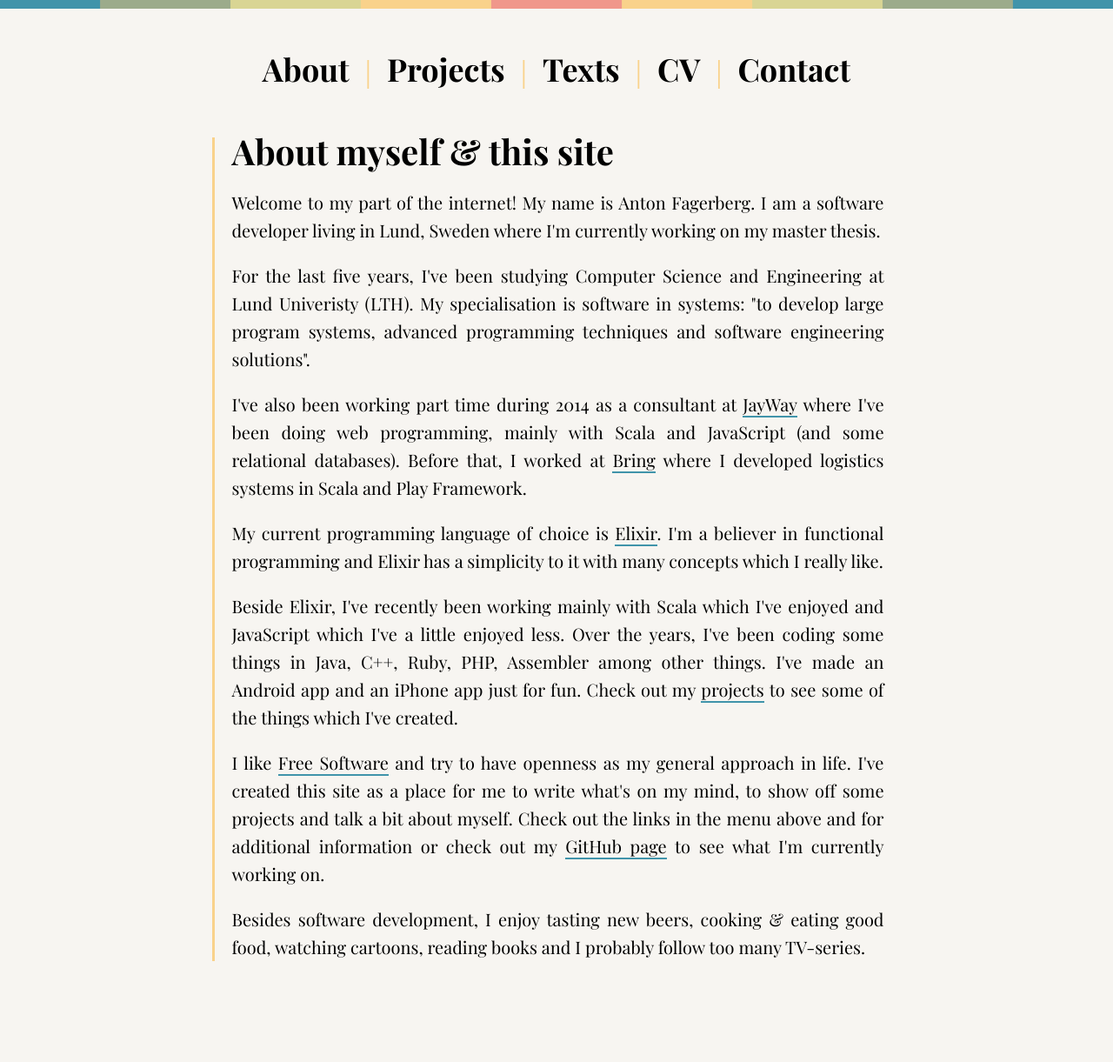
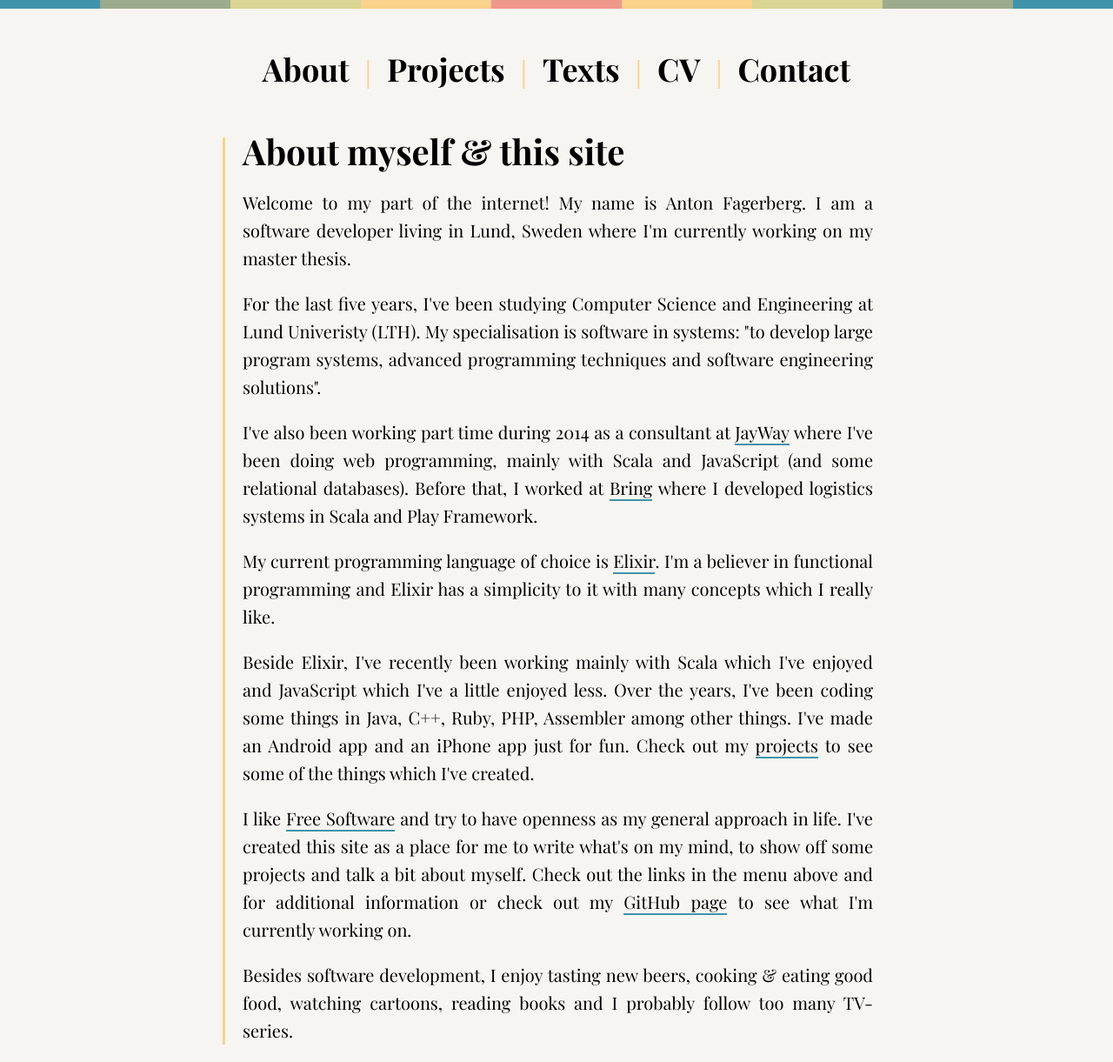
Before and after one commit to AntonFagerberg/Anton-Fagerberg-com-Jekyll-source, a Jekyll site: the page built from index.html, in a window 1280 px wide. Shown: the whole page at 87% size. Built offline with Jekyll 4.4.1, drawn with Linux system fonts in a browser that asks for light colours; before the commit the page ends 1125 px from its top, so only the background shows below that.

Commit message:
CSS fixes

```diff
--- a/_includes/head.html
+++ b/_includes/head.html
@@ -1,7 +1,7 @@
 <head>
     <meta charset="utf-8">
-    <meta name="viewport" content="width=device-width, initial-scale=1">
-    <meta http-equiv="X-UA-Compatible" content="IE=edge">
+    <meta content="IE=edge,chrome=1" http-equiv="X-UA-Compatible">
+    <meta name="viewport" content="width=device-width, initial-scale=1, maximum-scale=1">
 
     <title>{% if page.title %}{{ page.title }}{% else %}{{ site.title }}{% endif %}</title>
     <meta name="description" content="{{ site.description }}">
--- a/_sass/_syntax-highlighting.scss
+++ b/_sass/_syntax-highlighting.scss
@@ -6,19 +6,20 @@
  * (Minor changes by Anton Fagerberg)
  */
 
-@import url(http://fonts.googleapis.com/css?family=Source+Code+Pro:400,700);
-
 .highlight {
   background-color: #343d46;
   color: white;
 
   margin-bottom: 4px;
-  padding: 0 10px;
   border-radius: 4px;
   font-size: 15px;
   font-family: 'Source Code Pro';
   line-height: 1.5em;
   overflow: auto;
+
+  pre {
+    margin: 10px;
+  }
 
   .hll  { background-color: #343d46 }
   .c    { color: #65737e } /* Comment */
--- a/css/main.scss
+++ b/css/main.scss
@@ -4,9 +4,7 @@
 
 @charset "utf-8";
 
-@import url(http://fonts.googleapis.com/css?family=Playfair+Display:400,700);
-@import url(http://fonts.googleapis.com/css?family=Open+Sans:700);
-@import url(http://fonts.googleapis.com/css?family=Source+Code+Pro);
+@import url(http://fonts.googleapis.com/css?family=Playfair+Display:400,700|Open+Sans:700|Source+Code+Pro);
 
 body {
   margin: 0;
@@ -32,7 +30,6 @@ a:hover {
 
 #menu {
   margin: 45px 0 55px 0;
-  font-size: 36px;
   text-align: center;
   color: #f9d28b;
 
@@ -49,24 +46,16 @@ a:hover {
 
 #description {
   font-family: 'Playfair Display', serif;
-  font-size: 18px;
   line-height: 1.5em;
-  max-width: 750px;
-  margin: 0 auto;
   text-align: justify;
-  padding: 0 20px;
-  border-left: 3px solid #f0978b;
+  margin: 5px;
 }
 
 .post {
   font-family: 'Playfair Display', serif;
-  font-size: 20px;
   line-height: 1.6em;
-  max-width: 750px;
-  margin: 0 auto;
   text-align: justify;
-  padding: 0 20px;
-  border-left: 3px solid #f9d28b;
+  margin: 5px;
 
   img {
     width: 100%;
@@ -74,4 +63,26 @@ a:hover {
   }
 }
 
+@media (min-width: 750px) {
+  #menu {
+    font-size: 36px;
+  }
+
+  #description {
+    max-width: 725px;
+    font-size: 18px;
+    margin: 0 auto;
+    padding: 0 20px;
+    border-left: 3px solid #f0978b;
+  }
+
+  .post {
+    font-size: 20px;
+    width: 725px;
+    margin: 0 auto;
+    padding: 0 20px;
+    border-left: 3px solid #f9d28b;
+  }
+}
+
 @import "syntax-highlighting";
```
